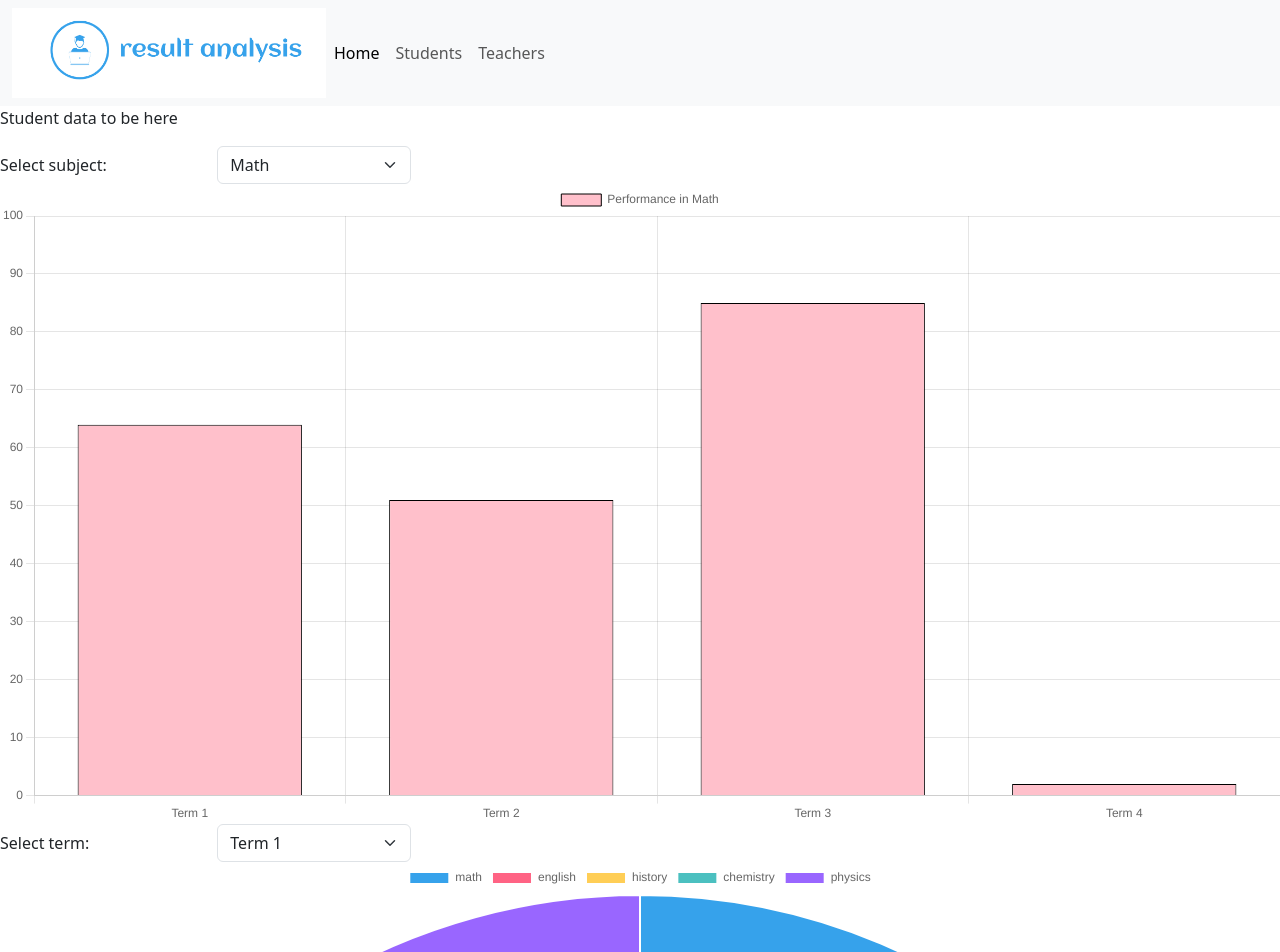
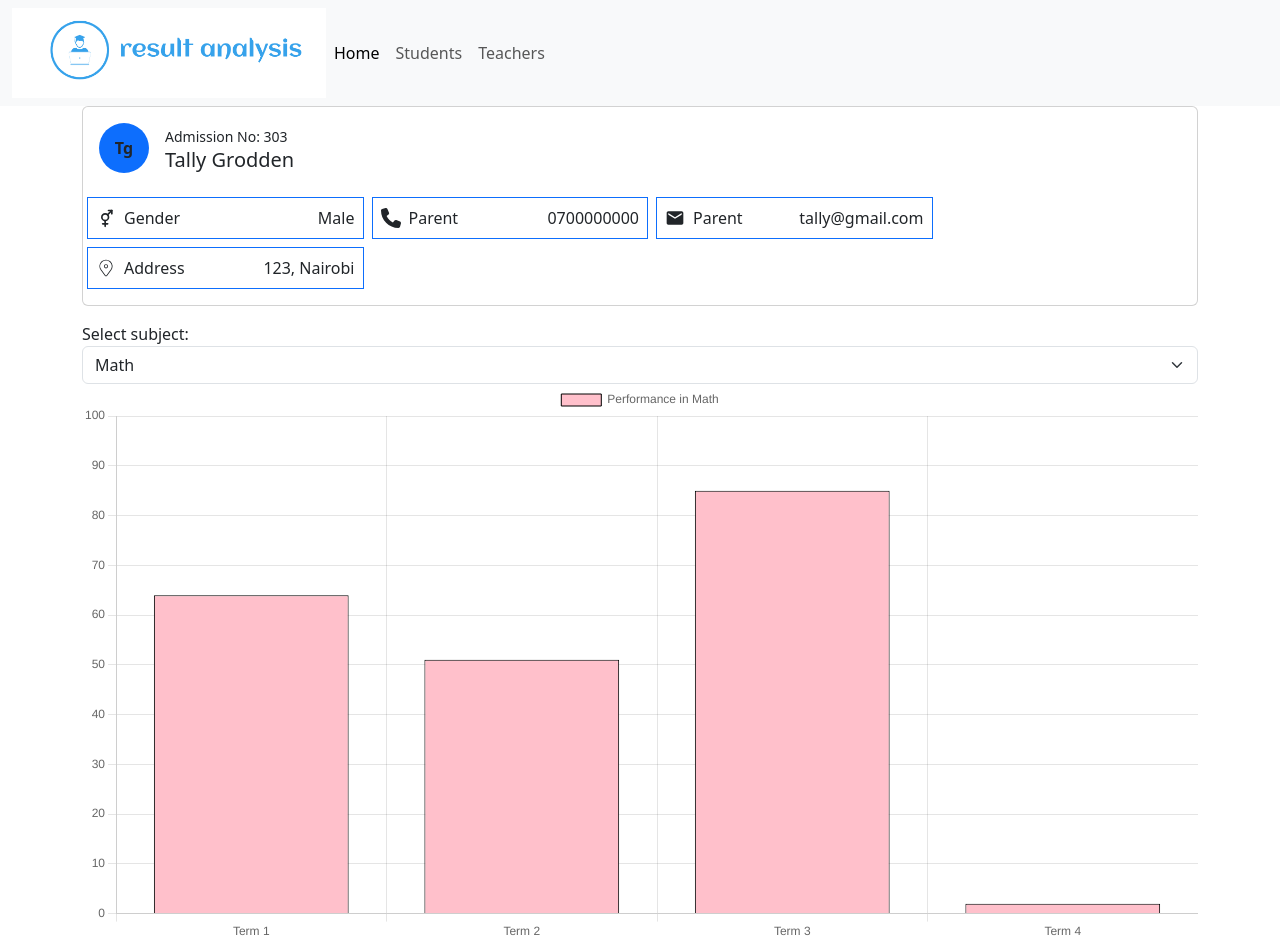
Before and after one commit to fraciah/result-analysis, a React (Vite) app: page /student/1 in a window 1280 px wide. Shown: the top 952 px of the page. Built offline with nearby package versions, Linux system fonts and the light colour scheme.

Commit message:
Add student details and visualizations

```diff
--- a/src/page/Student.jsx
+++ b/src/page/Student.jsx
@@ -1,6 +1,10 @@
 import { useState } from "react";
 import { useParams } from "react-router-dom";
 import { Bar, Pie, Line } from "react-chartjs-2";
+import { TbGenderBigender } from "react-icons/tb";
+import { FaPhone } from "react-icons/fa6";
+import { MdEmail } from "react-icons/md";
+import { CiLocationOn } from "react-icons/ci";
 
 import { students } from "../utils/Data/Students";
 import { studentTermScores, options } from "../utils/Visuals/StudentBarChart";
@@ -19,7 +23,7 @@ const Student = () => {
   const student = students?.students?.find(
     (student) => student.id == studentId
   );
-  // console.log(student);
+  console.log(student);
   const [selectedSubject, setSelectedSubject] = useState("math");
   const [selectedTerm, setSelectedTerm] = useState("term1_scores");
 
@@ -27,41 +31,93 @@ const Student = () => {
   const pieData = getTermScores(student, selectedTerm);
 
   return (
-    <div>
-      <p>Student data to be here</p>
-      <div className="form-group row align-items-center">
-        <label className="col-sm-2 col-form-label">Select subject:</label>
-        <div className="col-sm-2">
-          <select className="form-select"  value={selectedSubject} onChange={(e) => setSelectedSubject(e.target.value)}>
+    <div className="container">
+      <div className="row">
+        <div className="col">
+          <div className="card">
+
+            <div className="card-body">
+              <div className="d-flex align-items-center">
+                <div className="rounded-circle bg-primary d-flex justify-content-center align-items-center fw-bold" style={{width: '50px', height: '50px'}}>
+                  {student.fName.charAt(0).toUpperCase() + student.oNames.charAt(0).toLowerCase()}
+                </div>
+                <div className="ms-3">
+                  <small className="card-text">Admission No: {student.admnNo}</small>
+                  <h5 className="card-title mb-0">{student.fName + " " + student.oNames}</h5>
+                </div>
+              </div>
+
+              <div className="mt-4">
+                <div className="row row-cols-1 row-cols-md-4 gap-2">
+                  <div className="col-lg-3 p-2 border border-primary d-flex justify-content-between align-items-center">
+                    <div className="d-flex align-items-center gap-2">
+                      <TbGenderBigender className="fs-5"/>
+                      <p className="mb-0">Gender</p>
+                    </div>
+                    <span>{student.gender}</span>
+                  </div>
+                  <div className="col-lg-3 p-2 border border-primary d-flex justify-content-between align-items-center">
+                    <div className="d-flex align-items-center gap-2">
+                      <FaPhone className="fs-5"/>
+                      <p className="mb-0">Parent</p>
+                    </div>
+                    <span>{student.p_contact}</span>
+                  </div>
+                  <div className="col-lg-3 p-2 border border-primary d-flex justify-content-between align-items-center">
+                    <div className="d-flex align-items-center gap-2">
+                      <MdEmail className="fs-5"/>
+                      <p className="mb-0">Parent</p>
+                    </div>
+                    <span>{student.p_email}</span>
+                  </div>
+                  <div className="col-lg-3 p-2 border border-primary d-flex justify-content-between align-items-center">
+                    <div className="d-flex align-items-center gap-2">
+                      <CiLocationOn className="fs-5"/>
+                      <p className="mb-0">Address</p>
+                    </div>
+                    <p className="mb-0">{student.address}</p>
+                  </div>
+                </div>
+              </div>
+            </div>
+
+          </div>
+        </div>
+      </div>
+      <div className="row mt-3">
+        <div className="col">
+          <label>Select subject:</label>
+          <select className="form-select" value={selectedSubject} onChange={(e) => setSelectedSubject(e.target.value)}>
             <option value="math">Math</option>
             <option value="english">English</option>
             <option value="history">History</option>
             <option value="chemistry">Chemistry</option>
             <option value="physics">Physics</option>
           </select>
+          <Bar data={barData} options={options}/>
         </div>
       </div>
-      <Bar data={barData} options={options}/>
-
-      <div className="form-group row align-items-center">
-        <label className="col-sm-2 col-form-label">Select term:</label>
-        <div className="col-sm-2">
+      <div className="row mt-3">
+        <div className="col">
+          <label>Select term:</label>
           <select className="form-select" value={selectedTerm} onChange={(e) => setSelectedTerm(e.target.value)}>
             <option value="term1_scores">Term 1</option>
             <option value="term2_scores">Term 2</option>
             <option value="term3_scores">Term 3</option>
             <option value="term4_scores">Term 4</option>
           </select>
+          <Pie data={pieData} />
         </div>
       </div>
-      <Pie data={pieData} />
-
-      <div>
-        {subjects.map(subject => (
-          <div key={subject}>
-            <Line data={getSubjectScores(student, subject)} options={studentLineOptions}/>
-          </div>
-        ))}
+      <div className="row mt-3">
+        <div className="col">
+          {subjects.map(subject => (
+            <div key={subject}>
+              <h3>{subject}</h3>
+              <Line data={getSubjectScores(student, subject)} options={studentLineOptions}/>
+            </div>
+          ))}
+        </div>
       </div>
     </div>
   )
```
